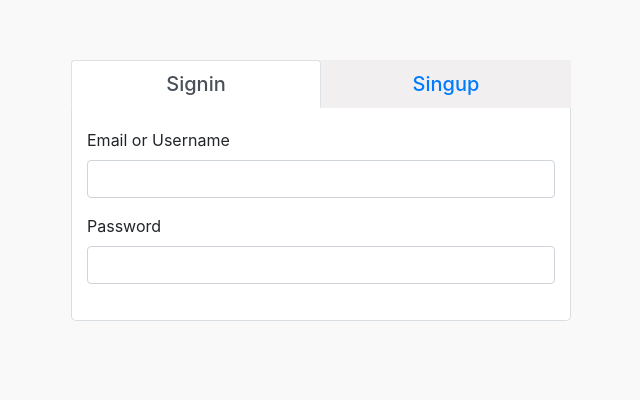
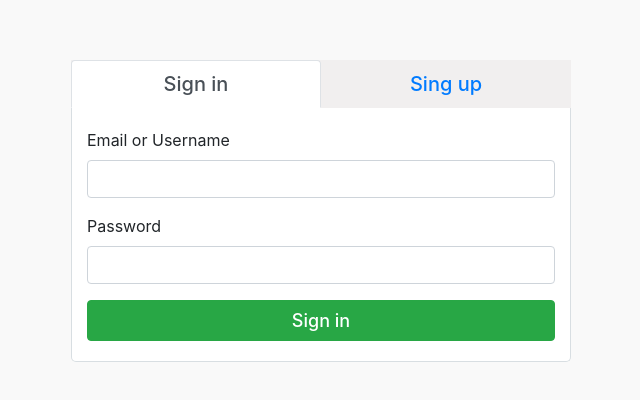
Before and after one commit to divekarvinit/spring-boot-angular, an Angular app in the folder angular-frontend/: page /login in a window 1280 px wide. Shown: the part 170-570 px from the top of the page, without its empty margins (319-959 px from the left). Built offline with nearby package versions, Linux system fonts and the light colour scheme.

Commit message:
Added login and signup buttons

```diff
--- a/angular-frontend/src/app/user/login/login.component.html
+++ b/angular-frontend/src/app/user/login/login.component.html
@@ -9,7 +9,7 @@
                 <label for="SigninPassword">Password</label>
                 <input type="password" id="SigninPassword" class="form-control" name="SignInPassword" />
             </div>
-            <!-- <button type="button" id="SignIn" class="btn btn-success" (click)="signIn()" >Sign In</button> -->
+            <button type="button" id="SignIn" class="btn btn-success" style="width : 100%; text-align : center; font-size : 18px; font-weight : 500">Sign in</button>
         </form>
     </div>
 </div>
--- a/angular-frontend/src/app/user/sign-up/sign-up.component.html
+++ b/angular-frontend/src/app/user/sign-up/sign-up.component.html
@@ -13,7 +13,7 @@
                 <label for="Email">Email</label>
                 <input type="email" id="Email" class="form-control" name="Email"/>
             </div>
-            <!-- <button type="button" id="SignIn" class="btn btn-success" (click)="signIn()" >Sign In</button> -->
+            <button type="button" id="SignIn" class="btn btn-success" style="width : 100%; text-align : center; font-size : 18px; font-weight : 500">Sign up</button>
         </form>
     </div>
 </div>
--- a/angular-frontend/src/app/user/user.component.html
+++ b/angular-frontend/src/app/user/user.component.html
@@ -3,10 +3,10 @@
       <div class="login-container-inner">
           <ul class="nav nav-tabs" id="myTab" role="tablist">
               <li class="nav-item">
-                <a routerLink = "/login" routerLinkActive="active" class="nav-link" id="signin-tab" data-toggle="tab" href="#signin" role="tab" aria-controls="signin" aria-selected="true">Signin</a>
+                <a routerLink = "/login" routerLinkActive="active" class="nav-link" id="signin-tab" data-toggle="tab" href="#signin" role="tab" aria-controls="signin" aria-selected="true">Sign in</a>
               </li>
               <li class="nav-item">
-                <a routerLink = "/signup" routerLinkActive="active" class="nav-link" id="signup-tab" data-toggle="tab" href="#signup" role="tab" aria-controls="signup" aria-selected="false">Singup</a>
+                <a routerLink = "/signup" routerLinkActive="active" class="nav-link" id="signup-tab" data-toggle="tab" href="#signup" role="tab" aria-controls="signup" aria-selected="false">Sing up</a>
               </li>
           </ul>
           <div class="tab-content" id="myTabContent">
```
